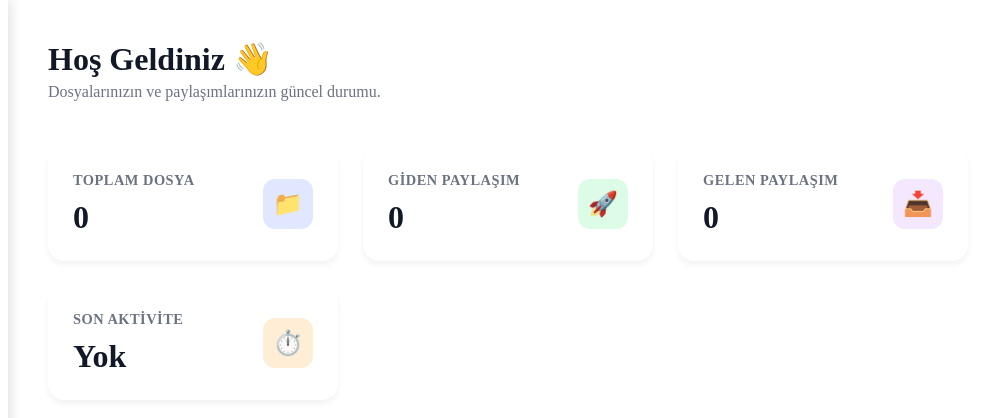
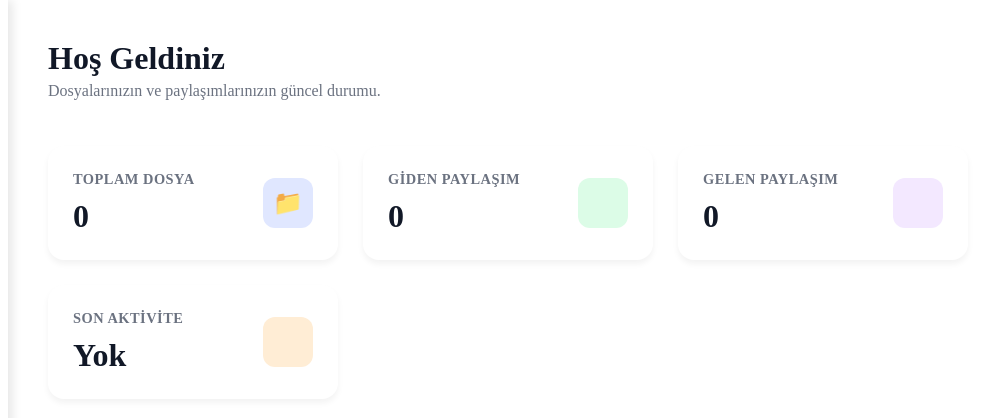
Before and after one commit to ibosta/VADIHackathonSeries, a website with bundled scripts: page index.html in a window 1280 px wide. Shown: the top 418 px of the page, 272-1280 px from the left. Built offline with nearby package versions, Linux system fonts and the light colour scheme; a script that the page names is missing.

Commit message:
Remove emojis from dashboard header and stats

```diff
--- a/index.html
+++ b/index.html
@@ -249,7 +249,7 @@
 	<main class="main-content">
 		<div class="dashboard-header">
 			<div>
-				<h2>Hoş Geldiniz 👋</h2>
+				<h2>Hoş Geldiniz</h2>
 				<p>Dosyalarınızın ve paylaşımlarınızın güncel durumu.</p>
 			</div>
 			<div id="currentDate" style="color: #6b7280; font-weight: 500;"></div>
@@ -268,21 +268,21 @@
 					<h3>Giden Paylaşım</h3>
 					<p id="sharedByMe">0</p>
 				</div>
-				<div class="stat-icon icon-green">🚀</div>
+				<div class="stat-icon icon-green"></div>
 			</div>
 			<div class="stat-card">
 				<div class="stat-info">
 					<h3>Gelen Paylaşım</h3>
 					<p id="sharedWithMe">0</p>
 				</div>
-				<div class="stat-icon icon-purple">📥</div>
+				<div class="stat-icon icon-purple"></div>
 			</div>
 			<div class="stat-card">
 				<div class="stat-info">
 					<h3>Son Aktivite</h3>
 					<p id="lastActivity">Yok</p>
 				</div>
-				<div class="stat-icon icon-orange">⏱️</div>
+				<div class="stat-icon icon-orange"></div>
 			</div>
 		</div>
 
```
